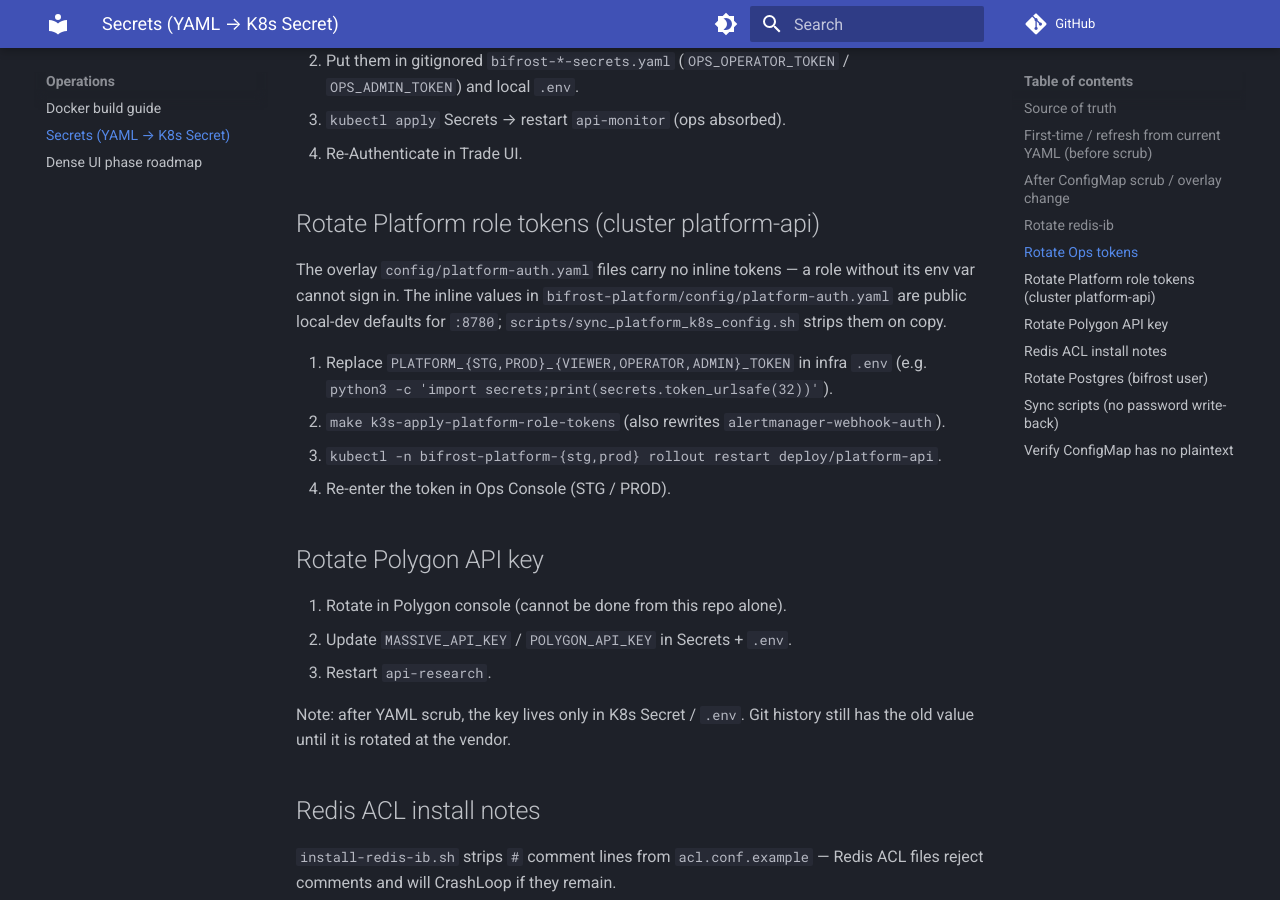
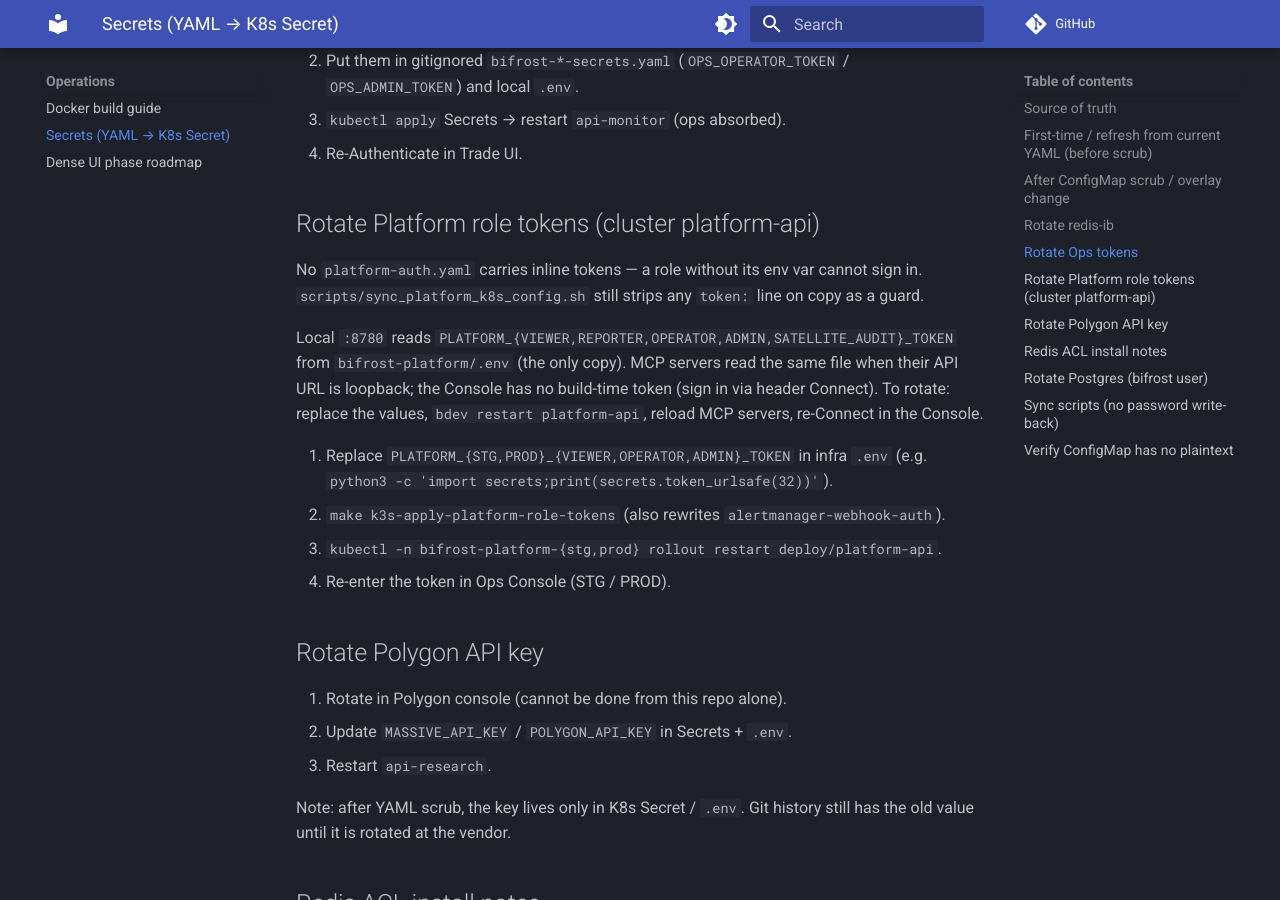
Before and after one commit to weitingzhao/bifrost-trade-infra, an MkDocs documentation site: the page built from docs/SECRETS.md, in a window 1280 px wide and 900 px high, scrolled down 1746 px. Built offline with MkDocs 1.6.1 and Material for MkDocs 9.7.7, drawn with Linux system fonts in a browser that asks for light colours; comment, search, counter and statistics services are not loaded.

Commit message:
security(agent-config): MCP servers carry no platform tokens
.mcp.json fell back to the public platform-*-dev tokens; the MCP client now
reads bifrost-platform/.env for a loopback API, and read-only bridges pin
the viewer key. platform-stg auth header resynced from the source file.

Co-authored-by: Cursor <cursoragent@cursor.com>

```diff
--- a/docs/SECRETS.md
+++ b/docs/SECRETS.md
@@ -53,9 +53,13 @@ kubectl -n bifrost-stg rollout restart deploy/daemon deploy/account-sync
 
 ## Rotate Platform role tokens (cluster platform-api)
 
-The overlay `config/platform-auth.yaml` files carry no inline tokens — a role without its env
-var cannot sign in. The inline values in `bifrost-platform/config/platform-auth.yaml` are public
-local-dev defaults for `:8780`; `scripts/sync_platform_k8s_config.sh` strips them on copy.
+No `platform-auth.yaml` carries inline tokens — a role without its env var cannot sign in.
+`scripts/sync_platform_k8s_config.sh` still strips any `token:` line on copy as a guard.
+
+Local `:8780` reads `PLATFORM_{VIEWER,REPORTER,OPERATOR,ADMIN,SATELLITE_AUDIT}_TOKEN` from
+`bifrost-platform/.env` (the only copy). MCP servers read the same file when their API URL is
+loopback; the Console has no build-time token (sign in via header Connect). To rotate: replace
+the values, `bdev restart platform-api`, reload MCP servers, re-Connect in the Console.
 
 1. Replace `PLATFORM_{STG,PROD}_{VIEWER,OPERATOR,ADMIN}_TOKEN` in infra `.env` (e.g. `python3 -c 'import secrets;print(secrets.token_urlsafe(32))'`).
 2. `make k3s-apply-platform-role-tokens` (also rewrites `alertmanager-webhook-auth`).
```
Also changed, not shown: agent-config/.mcp.json.README.md (+9 -6 lines), 3 other files.
